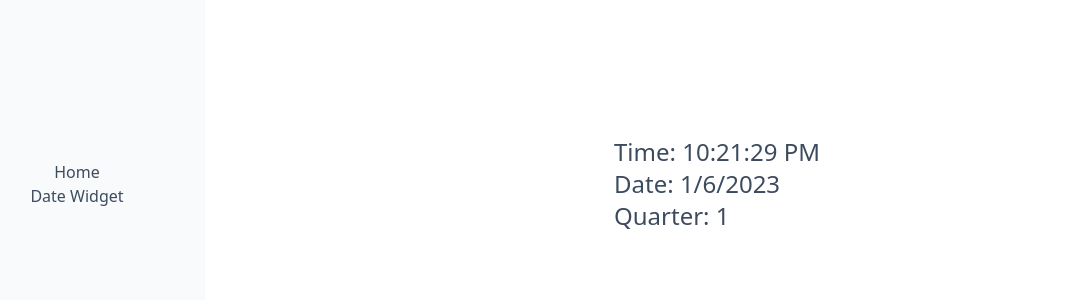
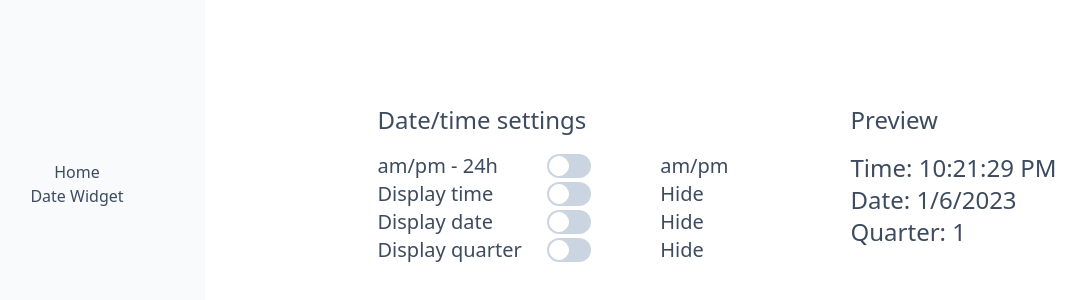
Before and after one commit to mslepko/notion-widgets, a React (Vite) app: page /date-widget in a window 1280 px wide. Shown: the part 216-516 px from the top of the page, without its empty margins (51-1137 px from the left). Built offline with nearby package versions, Linux system fonts and the light colour scheme.

Commit message:
Toggle formatting

```diff
--- a/src/components/DateTime.jsx
+++ b/src/components/DateTime.jsx
@@ -1,4 +1,5 @@
 import React, { useState, useEffect } from 'react'
+import Toggle from './Toggle'
 
 export const DateTime = () => {
 
@@ -12,10 +13,20 @@ export const DateTime = () => {
   });
 
   return (
-    <div>
-      <p>Time: {date.toLocaleTimeString()}</p>
-      <p>Date: {date.toLocaleDateString()}</p>
-      <p>Quarter: {Math.ceil((date.getMonth() + 1) / 3)}</p>
+    <div className="flex flex-col md:flex-row w-3/4 justify-around">
+      <div className='w-1/2'>
+        <h3 className='mb-4 text-dark'>Date/time settings</h3>
+        <Toggle id="am/pm" onToggle="24h" offToggle="am/pm" desc="am/pm - 24h"/>
+        <Toggle id="time" onToggle="Show" offToggle="Hide" desc="Display time"/>
+        <Toggle id="date" onToggle="Show" offToggle="Hide" desc="Display date"/>
+        <Toggle id="quarter" onToggle="Show" offToggle="Hide" desc="Display quarter"/>
+      </div>
+      <div>
+        <h3 className='mb-4 text-dark'>Preview</h3>
+        <p>Time: {date.toLocaleTimeString()}</p>
+        <p>Date: {date.toLocaleDateString()}</p>
+        <p>Quarter: {Math.ceil((date.getMonth() + 1) / 3)}</p>
+      </div>
     </div>
   )
 }
--- a/src/components/Toggle.jsx
+++ b/src/components/Toggle.jsx
@@ -1,22 +1,25 @@
 import { useState } from "react";
 
-export default function Toggle() {
+export default function Toggle({id, onToggle, offToggle, desc}) {
   const [enabled, setEnabled] = useState(false);
 
   return (
-    <div className="flex relative">
+    <div className="grid-cols-3 gap-4 grid relative items-center w-full text-xl">
+      <p className="whitespace-nowrap">{desc}</p>
+      <div className="flex justify-center align-middle">
         <div
           onClick={() => {
             setEnabled(!enabled);
           }}
           className={
-          "w-11 h-6 bg-mid rounded-full after:content-[''] after:absolute after:top-0.5 after:left-[2px] after:bg-white after:border-white after:border after:rounded-full after:h-5 after:w-5 after:transition-all"
+            "relative w-11 h-6 bg-mid rounded-full after:content-[''] after:absolute after:top-0.5 after:left-[2px] after:bg-white after:border-white after:border after:rounded-full after:h-5 after:w-5 after:transition-all"
             + (enabled ? 'bg-brand after:translate-x-full after:border-brand after:bg-brand' : '')}
 
         ></div>
-      <span className="ml-2 text-sm font-medium text-dark-900">
-        {enabled ? 'ON' : 'OFF'}
-      </span>
+      </div>
+      <p className="ml-4 font-medium">
+        {enabled ? onToggle : offToggle}
+      </p>
     </div>
   );
 }
```
Lines whose indentation alone changed are shown as unchanged.
